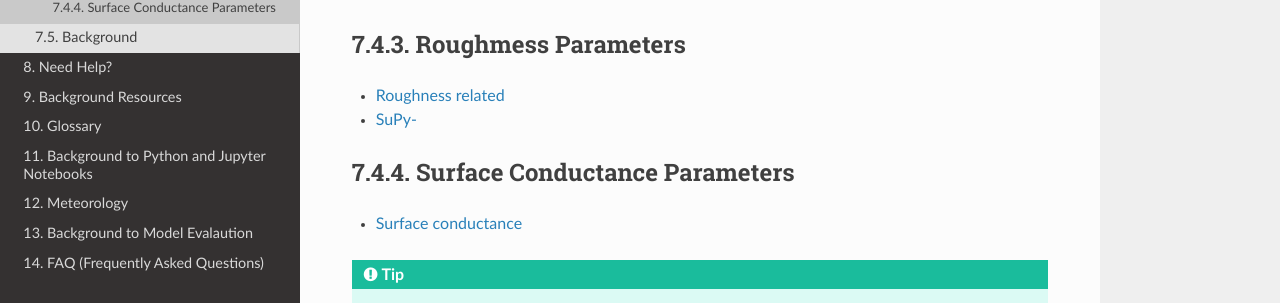
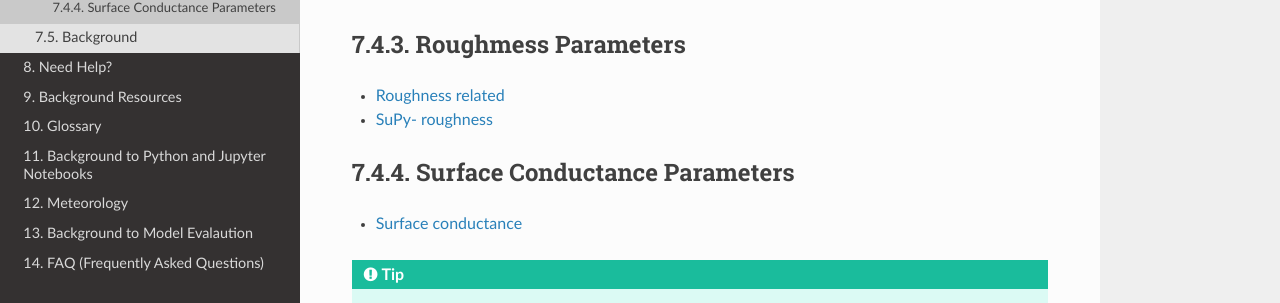
Before and after one commit to Urban-Meteorology-Reading/UMEP-Workshop, a Sphinx documentation site: the page built from source/Parameters/CalcParam.rst, in a window 1280 px wide and 1202 px high. Shown: the part 628-931 px from the top of the window. Built offline with Sphinx 7.4.7 and the Read the Docs theme 2.0.0, drawn with Linux system fonts in a browser that asks for light colours.

Commit message:
Update CalcParam.rst

```diff
--- a/source/Parameters/CalcParam.rst
+++ b/source/Parameters/CalcParam.rst
@@ -27,7 +27,7 @@ Roughmess Parameters
 
 - `Roughness related  <https://suews-parameters-docs.readthedocs.io/en/latest/steps/roughness.html>`_
 
--  `SuPy- <https://suews-parameters-docs.readthedocs.io/en/latest/steps/roughness-SuPy.html>`_
+-  `SuPy- roughness <https://suews-parameters-docs.readthedocs.io/en/latest/steps/roughness-SuPy.html>`_
 
 
 Surface Conductance Parameters
```
